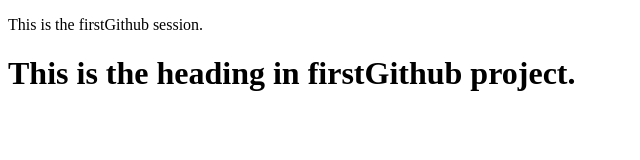
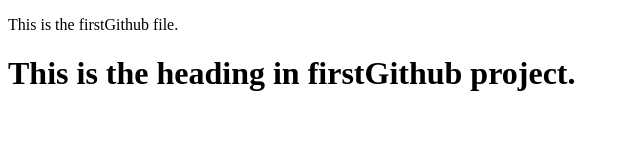
Before and after one commit to Prabhat1998kumar-yadav/firstGithub, a plain HTML site: page index.html in a window 1280 px wide. Shown: the full height of the page, 0-640 px from the left. Drawn offline with Linux system fonts and the light colour scheme.

Commit message:
Update index.html
edit 8 line

```diff
--- a/index.html
+++ b/index.html
@@ -5,7 +5,7 @@
     <meta name="viewport" content="width=device-width, initial-scale=1.0" />
     <title>Animation</title>
 <body>
-   <p>This is the firstGithub session.</p>
+   <p>This is the firstGithub file.</p>
     <h1>This is the heading in firstGithub project.</h1>
 </body>
 </html>
```
